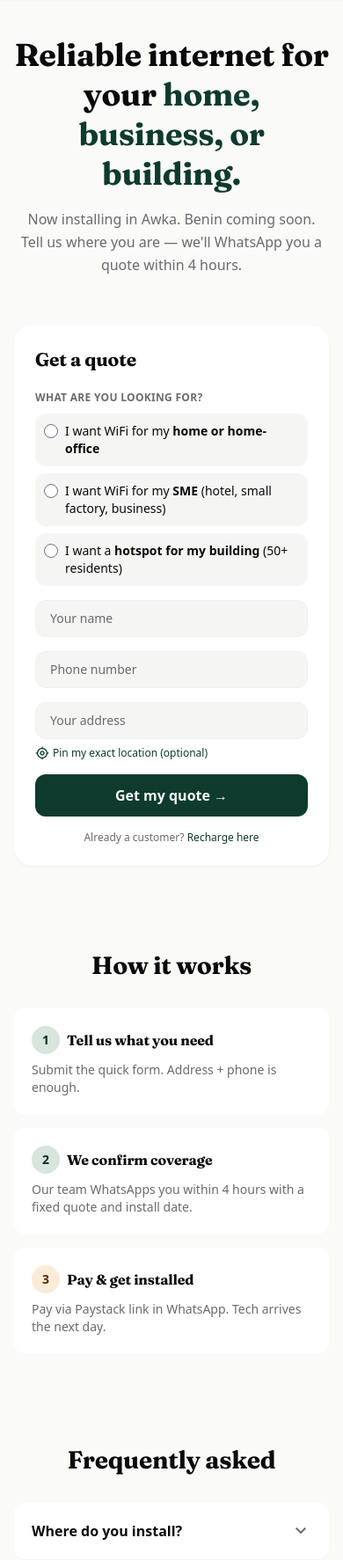
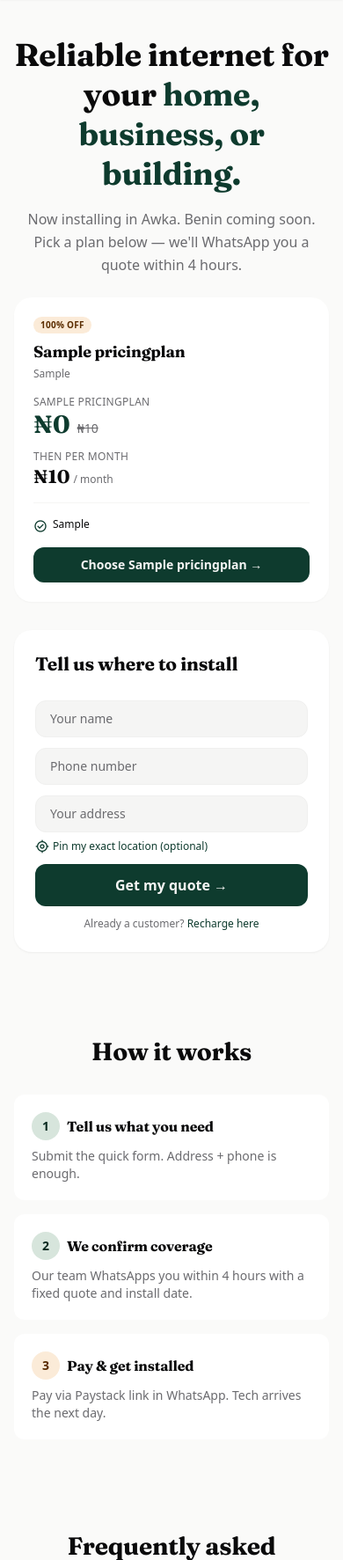
Before and after one commit to resocorp/sabiwifi, a Django app: page / in a window 390 px wide. Shown: the part 48-1821 px from the top of the page at 88% size. Run offline with Django 5.2, Linux system fonts and the light colour scheme; data comes from the database, SQL or seed files in the repository; tables that the repository leaves empty hold one stand-in row (values such as "Sample post"); parts of the project's set-up code (start-up, migrations or seed data) failed here and were passed over; some libraries are stand-ins or nearby versions; some web fonts are replaced.

Commit message:
PricingPlan model + transparent pricing on landing
Adds a PricingPlan model (admin-managed at /admin/leads/pricingplan/) with
category, name, tagline, upfront fee + optional discount price, monthly
subscription, features list, and active flag. Public landing renders one
card per active plan with the discount badge, struck-through original
price, monthly subscription, and feature checklist. Customer picks a
card before filling name/phone/address; the chosen plan is recorded on
Lead.chosen_plan, and the operator's "Send Paystack quote" form auto-fills
the amount + description from that plan's upfront fee.

Three plans seeded as starter rows (matching the user's spec):
  - Home Internet:    ₦100k → ₦50k installation, ₦25k/month
  - SME Internet:     ₦150k → ₦75k installation, ₦40k/month
  - Building Hotspot: ₦5k account opening (no discount), ₦6k/month

Ops can edit, add, or deactivate plans without code changes via Django
admin (list_editable on price + active flag for one-click updates).

Co-Authored-By: Claude Opus 4.7 (1M context) <noreply@anthropic.com>

```diff
--- a/accounts/page_views.py
+++ b/accounts/page_views.py
@@ -32,6 +32,7 @@ def landing_page(request):
     if _has_dashboard_access(request.user):
         return redirect('dashboard-overview')
     from django.conf import settings as dj_settings
+    from leads.models import PricingPlan
 
     utm = {f: request.GET.get(f, '') for f in (
         'utm_source', 'utm_medium', 'utm_campaign', 'utm_term', 'utm_content',
@@ -44,12 +45,17 @@ def landing_page(request):
     )
     landing_url = request.build_absolute_uri()
 
+    plans = list(
+        PricingPlan.objects.filter(is_active=True).order_by('sort_order', 'pk')
+    )
+
     return render(request, 'public/landing.html', {
         'wa_number': _wa_number(),
         'utm': utm,
         'click_id': click_id,
         'landing_url': landing_url,
         'tiktok_pixel_id': getattr(dj_settings, 'TIKTOK_PIXEL_ID', ''),
+        'pricing_plans': plans,
     })
 
 
--- a/operator_panel/crm_views.py
+++ b/operator_panel/crm_views.py
@@ -123,7 +123,10 @@ def operator_send_quote(request, lead_id):
             'error': 'This lead has no partner assigned. Assign a partner before quoting (the Paystack split needs a verified subaccount).',
         }, status=400)
 
+    # Auto-fill from chosen_plan if amount not supplied + lead picked a plan
     raw_amount = data.get('amount_ngn') or lead.quoted_amount_ngn
+    if not raw_amount and lead.chosen_plan_id:
+        raw_amount = lead.chosen_plan.effective_upfront_price_ngn
     if not raw_amount:
         return JsonResponse({'error': 'amount_ngn required'}, status=400)
     try:
--- a/templates/public/landing.html
+++ b/templates/public/landing.html
@@ -51,45 +51,93 @@
 </header>
 <script>document.querySelector('#theme-toggle span').textContent = SabiTheme.icon();</script>
 
-<!-- ═══════════════ HERO + LEAD FORM ═══════════════ -->
-<section class="max-w-4xl mx-auto px-4 pt-10 pb-12">
-    <div class="grid md:grid-cols-2 gap-8 items-start">
-        <div class="text-center md:text-left">
+<!-- ═══════════════ HERO ═══════════════ -->
+<section class="max-w-4xl mx-auto px-4 pt-10 pb-6 text-center">
     <h1 class="font-headline font-extrabold text-3xl md:text-5xl leading-tight mb-4 text-on-surface">
         Reliable internet for your <span class="text-primary">home, business, or building.</span>
     </h1>
-            <p class="text-on-surface-variant text-base md:text-lg mb-6 leading-relaxed">
-                Now installing in Awka. Benin coming soon.<br>
-                Tell us where you are — we'll WhatsApp you a quote within 4 hours.
+    <p class="text-on-surface-variant text-base md:text-lg max-w-xl mx-auto leading-relaxed">
+        Now installing in Awka. Benin coming soon. Pick a plan below — we'll WhatsApp you a quote within 4 hours.
     </p>
-            <ul class="hidden md:block space-y-2 text-sm text-on-surface-variant">
-                <li class="flex items-center gap-2"><span class="material-symbols-outlined text-primary text-[18px]">check_circle</span> No installation deposits before site survey</li>
-                <li class="flex items-center gap-2"><span class="material-symbols-outlined text-primary text-[18px]">check_circle</span> Pay-as-you-go and monthly plans</li>
-                <li class="flex items-center gap-2"><span class="material-symbols-outlined text-primary text-[18px]">check_circle</span> Real human support, not bots</li>
-            </ul>
+</section>
+
+<!-- ═══════════════ PRICING CARDS ═══════════════ -->
+<section id="plans" class="max-w-5xl mx-auto px-4 pb-8">
+    <div class="grid grid-cols-1 md:grid-cols-3 gap-4">
+        {% for plan in pricing_plans %}
+        <div class="plan-card bg-surface-container-lowest rounded-2xl shadow-ambient-sm p-5 flex flex-col border-2 border-transparent hover:border-primary/40 transition cursor-pointer"
+             data-plan-id="{{ plan.pk }}"
+             data-category="{{ plan.category }}"
+             data-name="{{ plan.name }}"
+             data-upfront="{{ plan.effective_upfront_price_ngn }}"
+             tabindex="0" role="button"
+             aria-label="Select {{ plan.name }}">
+
+            {% if plan.has_discount %}
+            <div class="self-start mb-2 px-2 py-0.5 rounded-full bg-secondary-container text-on-secondary-container text-[10px] font-bold uppercase tracking-wide">
+                {{ plan.discount_pct }}% off
+            </div>
+            {% endif %}
+
+            <h3 class="font-headline font-bold text-lg text-on-surface mb-1">{{ plan.name }}</h3>
+            {% if plan.tagline %}
+            <p class="text-on-surface-variant text-xs mb-4">{{ plan.tagline }}</p>
+            {% endif %}
+
+            <div class="mb-3">
+                <div class="text-xs text-on-surface-variant uppercase tracking-wide">{{ plan.upfront_label }}</div>
+                <div class="flex items-baseline gap-2 flex-wrap">
+                    {% if plan.has_discount %}
+                        <span class="font-headline font-extrabold text-2xl text-primary">₦{{ plan.upfront_discount_price_ngn|floatformat:0 }}</span>
+                        <span class="text-on-surface-variant text-sm line-through">₦{{ plan.upfront_price_ngn|floatformat:0 }}</span>
+                    {% else %}
+                        <span class="font-headline font-extrabold text-2xl text-primary">₦{{ plan.upfront_price_ngn|floatformat:0 }}</span>
+                    {% endif %}
+                </div>
             </div>
 
-        <!-- Lead form card -->
+            <div class="mb-4 pb-4 border-b border-surface-container">
+                <div class="text-xs text-on-surface-variant uppercase tracking-wide">Then per month</div>
+                <div class="flex items-baseline gap-1">
+                    <span class="font-headline font-bold text-xl text-on-surface">₦{{ plan.monthly_price_ngn|floatformat:0 }}</span>
+                    <span class="text-on-surface-variant text-xs">/ month</span>
+                </div>
+            </div>
+
+            <ul class="space-y-1.5 text-sm text-on-surface flex-1">
+                {% for feat in plan.feature_list %}
+                <li class="flex items-start gap-1.5">
+                    <span class="material-symbols-outlined text-primary text-[16px] mt-0.5">check_circle</span>
+                    <span class="text-xs">{{ feat }}</span>
+                </li>
+                {% endfor %}
+            </ul>
+
+            <button type="button" class="plan-pick-btn mt-4 w-full bg-primary text-on-primary px-4 py-2.5 rounded-lg text-sm font-semibold hover:bg-primary-dim transition">
+                Choose {{ plan.name }} →
+            </button>
+        </div>
+        {% endfor %}
+    </div>
+</section>
+
+<!-- ═══════════════ LEAD FORM ═══════════════ -->
+<section id="form-section" class="max-w-md mx-auto px-4 pb-12">
+
     <div id="lead-form-card" class="bg-surface-container-lowest rounded-2xl shadow-ambient p-6">
-            <h2 class="font-headline font-bold text-xl text-on-surface mb-4">Get a quote</h2>
+        <div id="form-selected-plan" class="hidden mb-4 p-3 rounded-lg bg-primary-container/40 text-sm">
+            <div class="text-xs text-on-surface-variant">You selected</div>
+            <div class="font-bold text-on-surface" id="form-selected-name"></div>
+            <div class="text-xs text-on-surface-variant" id="form-selected-price"></div>
+            <button type="button" id="change-plan-btn" class="text-xs text-primary hover:underline mt-1">Change plan ↑</button>
+        </div>
 
-            <form id="lead-form" class="space-y-4">
+        <h2 class="font-headline font-bold text-xl text-on-surface mb-4">Tell us where to install</h2>
+
+        <form id="lead-form" class="space-y-3">
             {% csrf_token %}
-                <div class="space-y-2">
-                    <label class="text-xs uppercase tracking-wide text-on-surface-variant font-semibold">What are you looking for?</label>
-                    <label class="flex items-start gap-2 p-2.5 rounded-lg bg-surface-container hover:bg-surface-container-high cursor-pointer transition">
-                        <input type="radio" name="intent" value="home" class="mt-0.5 accent-primary" required>
-                        <span class="text-sm text-on-surface">I want WiFi for my <strong>home or home-office</strong></span>
-                    </label>
-                    <label class="flex items-start gap-2 p-2.5 rounded-lg bg-surface-container hover:bg-surface-container-high cursor-pointer transition">
-                        <input type="radio" name="intent" value="sme" class="mt-0.5 accent-primary">
-                        <span class="text-sm text-on-surface">I want WiFi for my <strong>SME</strong> (hotel, small factory, business)</span>
-                    </label>
-                    <label class="flex items-start gap-2 p-2.5 rounded-lg bg-surface-container hover:bg-surface-container-high cursor-pointer transition">
-                        <input type="radio" name="intent" value="cluster" class="mt-0.5 accent-primary">
-                        <span class="text-sm text-on-surface">I want a <strong>hotspot for my building</strong> (50+ residents)</span>
-                    </label>
-                </div>
+            <input type="hidden" name="intent" id="form-intent">
+            <input type="hidden" name="chosen_plan_id" id="form-chosen-plan-id">
 
             <input type="text" name="name" placeholder="Your name" required autocomplete="name"
                    class="w-full px-4 py-2.5 rounded-lg bg-surface-container border border-surface-container-high text-on-surface placeholder:text-on-surface-variant focus:outline-none focus:border-primary text-sm">
@@ -108,7 +156,6 @@
                 <input type="hidden" name="longitude">
             </div>
 
-                <!-- Hidden attribution fields -->
             <input type="hidden" name="utm_source" value="{{ utm.utm_source }}">
             <input type="hidden" name="utm_medium" value="{{ utm.utm_medium }}">
             <input type="hidden" name="utm_campaign" value="{{ utm.utm_campaign }}">
@@ -126,7 +173,7 @@
         </form>
     </div>
 
-        <!-- Confirmation state (replaces form on success) -->
+    <!-- Confirmation state -->
     <div id="lead-success" class="hidden bg-primary-container rounded-2xl shadow-ambient p-8 text-center">
         <span class="material-symbols-outlined text-5xl text-primary mb-2" style="font-variation-settings: 'FILL' 1;">check_circle</span>
         <h2 class="font-headline font-bold text-xl text-on-primary-container mb-2">Got it!</h2>
@@ -134,7 +181,6 @@
         {% if wa_number %}
         <a href="https://wa.me/{{ wa_number }}" class="inline-block text-sm text-primary font-semibold hover:underline">Message us on WhatsApp →</a>
         {% endif %}
-        </div>
     </div>
 </section>
 
@@ -230,6 +276,34 @@ const errEl = document.getElementById('lead-error');
 const cardEl = document.getElementById('lead-form-card');
 const successEl = document.getElementById('lead-success');
 const successMsgEl = document.getElementById('lead-success-msg');
+const intentInput = document.getElementById('form-intent');
+const chosenPlanInput = document.getElementById('form-chosen-plan-id');
+const selectedBox = document.getElementById('form-selected-plan');
+const selectedName = document.getElementById('form-selected-name');
+const selectedPrice = document.getElementById('form-selected-price');
+
+// ─── Plan card selection ───
+function pickPlan(card) {
+    document.querySelectorAll('.plan-card').forEach(c => {
+        c.classList.remove('border-primary', 'ring-2', 'ring-primary');
+    });
+    card.classList.add('border-primary', 'ring-2', 'ring-primary');
+    intentInput.value = card.dataset.category;
+    chosenPlanInput.value = card.dataset.planId;
+    selectedName.textContent = card.dataset.name;
+    selectedPrice.textContent = '₦' + parseFloat(card.dataset.upfront).toLocaleString() + ' upfront';
+    selectedBox.classList.remove('hidden');
+    document.getElementById('form-section').scrollIntoView({behavior: 'smooth', block: 'start'});
+}
+document.querySelectorAll('.plan-card').forEach(card => {
+    card.addEventListener('click', () => pickPlan(card));
+    card.addEventListener('keydown', e => {
+        if (e.key === 'Enter' || e.key === ' ') { e.preventDefault(); pickPlan(card); }
+    });
+});
+document.getElementById('change-plan-btn').addEventListener('click', () => {
+    document.getElementById('plans').scrollIntoView({behavior: 'smooth', block: 'start'});
+});
 
 const pinBtn = document.getElementById('pin-location');
 const pinLabel = document.getElementById('pin-label');
@@ -255,6 +329,11 @@ function hideError() { errEl.classList.add('hidden'); }
 form.addEventListener('submit', async (e) => {
     e.preventDefault();
     hideError();
+    if (!intentInput.value) {
+        showError('Pick a plan above before submitting.');
+        document.getElementById('plans').scrollIntoView({behavior: 'smooth'});
+        return;
+    }
     submitBtn.disabled = true;
     const orig = submitBtn.textContent;
     submitBtn.textContent = 'Sending…';
```
Also changed, not shown: leads/admin.py (+28 -2 lines), leads/models.py (+104 -0 lines), leads/public_views.py (+13 -0 lines), templates/operator/conversation_detail.html (+12 -1 lines), templates/operator/lead_detail.html (+13 -1 lines), leads/migrations/0004_pricingplan_lead_chosen_plan.py (added), leads/migrations/0005_seed_pricing_plans.py (added). Lines whose indentation alone changed are shown as unchanged.
